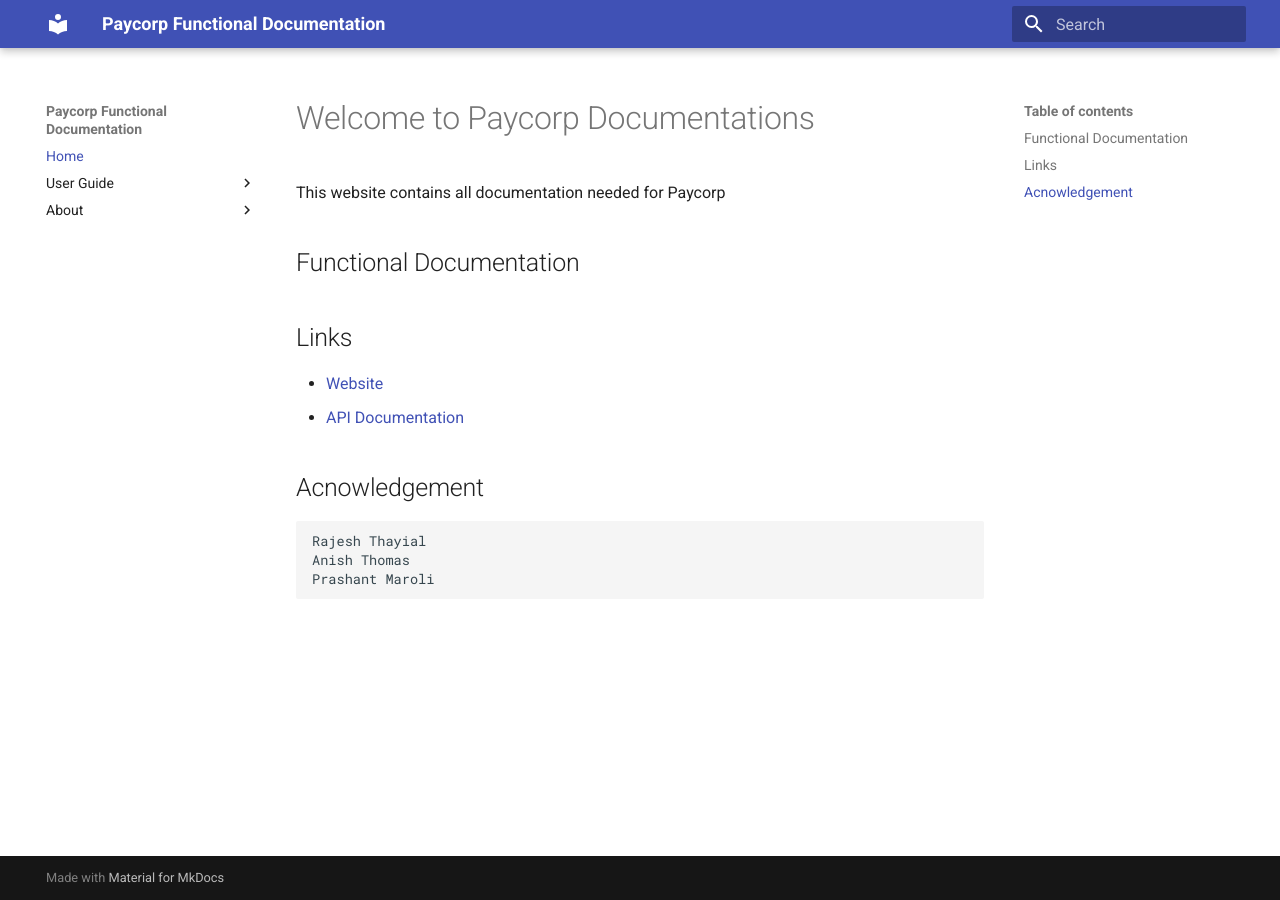
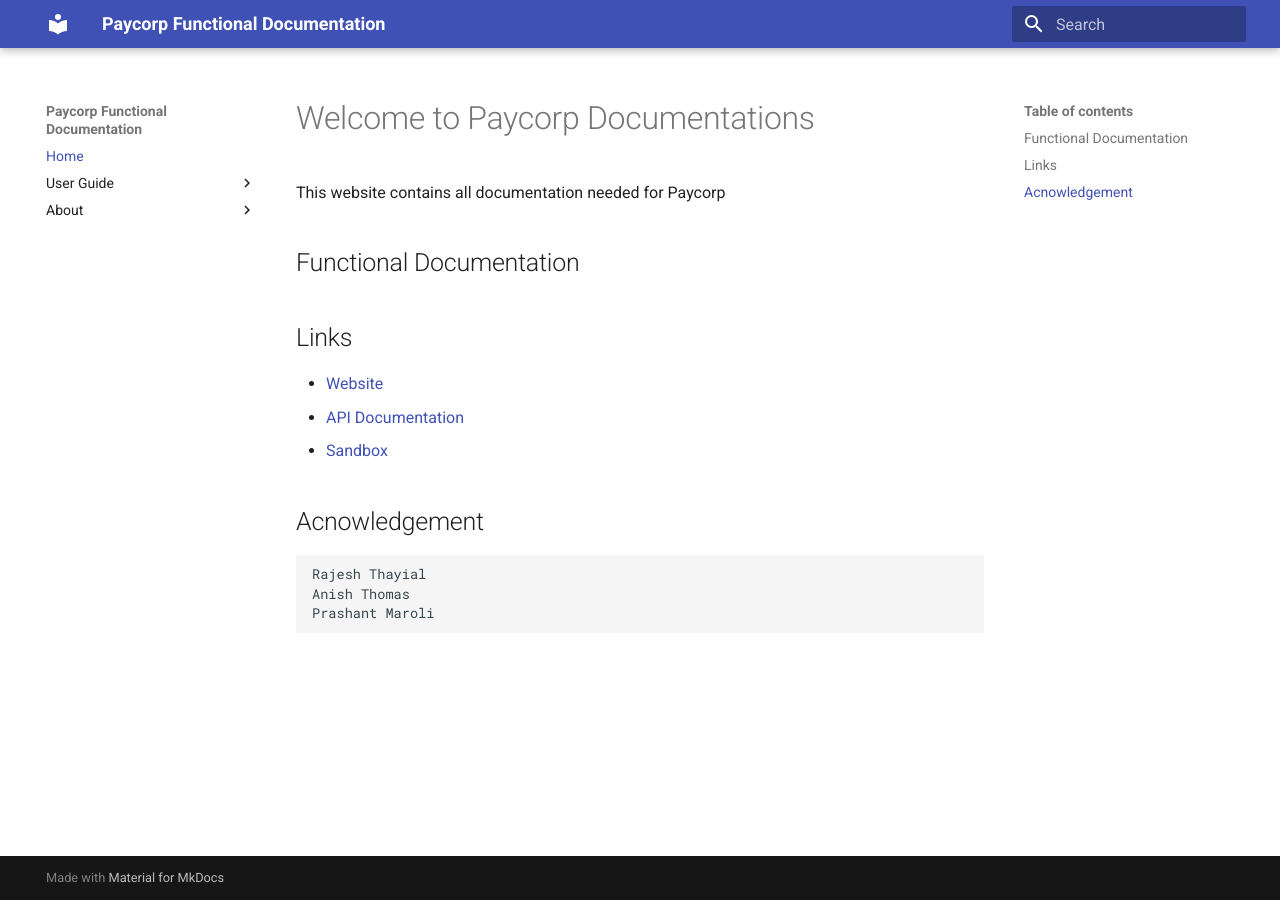
Before and after one commit to prashantevolvus/prashantevolvus.github.io, an MkDocs documentation site: the page built from docs/index.md, in a window 1280 px wide. Built offline with MkDocs 1.6.1 and Material for MkDocs 9.7.7, drawn with Linux system fonts in a browser that asks for light colours.

Commit message:
hyerplink

```diff
--- a/docs/index.md
+++ b/docs/index.md
@@ -8,6 +8,7 @@
 
 * [Website](https://paycorp.io)
 * [API Documentation](https://api.paycorp.io)
+* [Sandbox](https://app.paycorp.io/login)
 
 ## Acnowledgement
 
```
